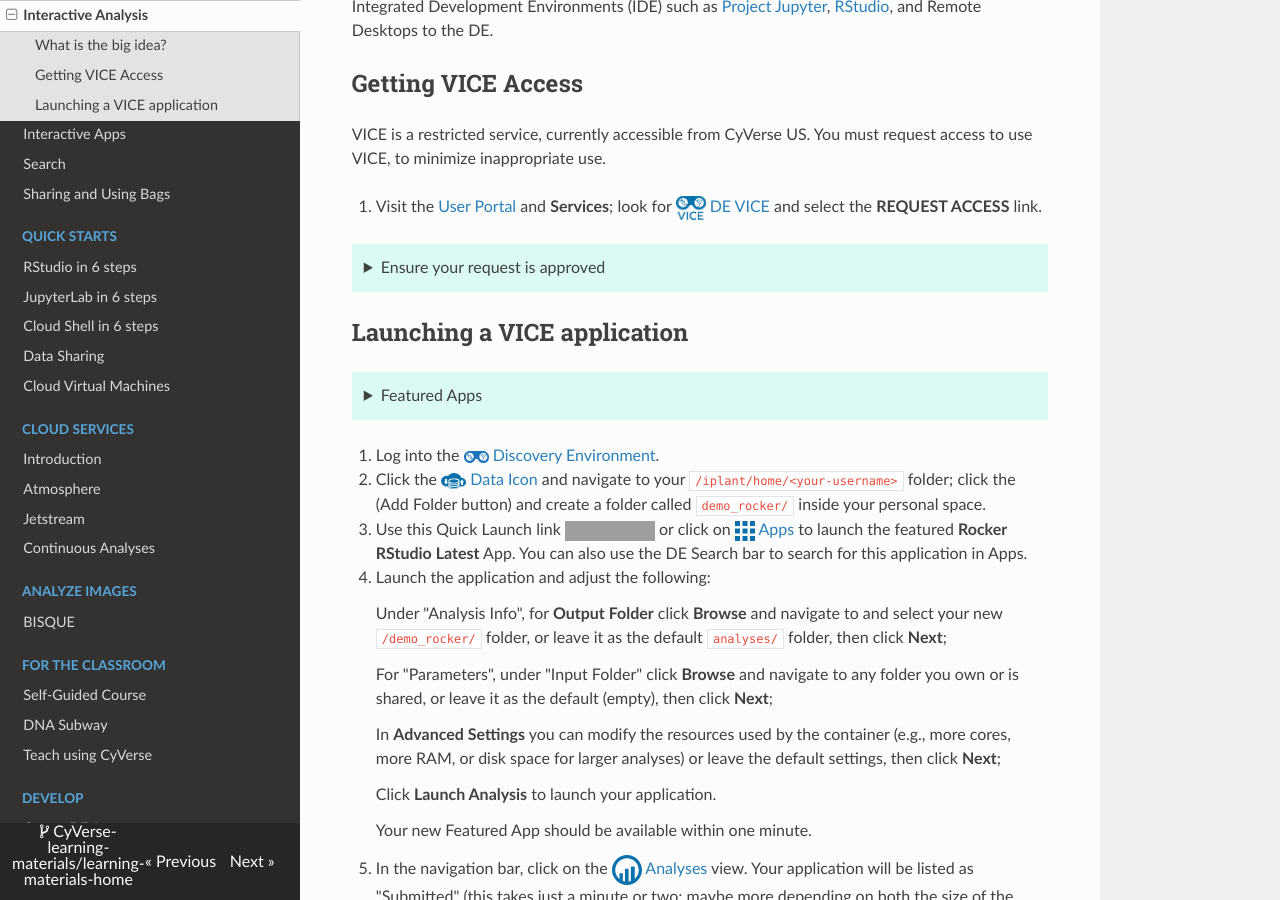
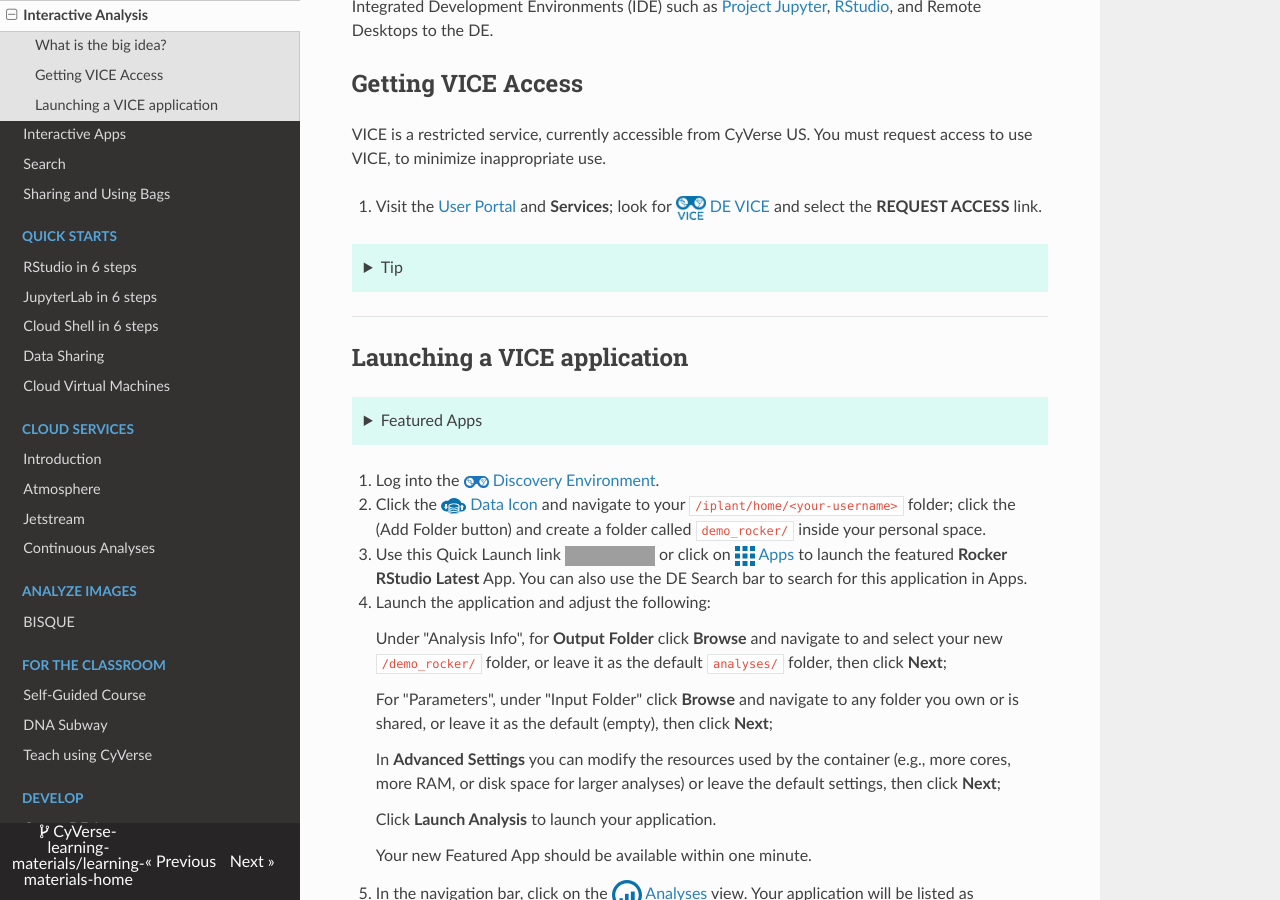
Before and after one commit to CyVerse-learning-materials/learning-materials-home, an MkDocs documentation site: the page built from docs/vice/about.md, in a window 1280 px wide and 900 px high, scrolled down 437 px. Built offline with MkDocs 1.6.1, drawn with Linux system fonts in a browser that asks for light colours; nearby versions of some CDN libraries; a script that is not in the unit is left out; grey boxes are pictures that could not be loaded.

Commit message:
Fix Tip formatting

```diff
--- a/docs/vice/about.md
+++ b/docs/vice/about.md
@@ -21,11 +21,13 @@
 
 1.  Visit the [User Portal](https://user.cyverse.org/services){target=_blank} and **Services**; look for [![][vice]{width=30}](https://user.cyverse.org/services){target=_blank} [DE VICE](https://user.cyverse.org/services){target=_blank} and select the **REQUEST ACCESS** link.
 
-??? tip "Ensure your request is approved"
+??? Tip
 
-    To get access to VICE, ensure that your CyVerse account is associated with a valid email address from an organization, an educational institution, or a government; e.g., an email ending with `.org`, `.edu`, or `.gov`.
+    **Ensure your request can be approved**
+    To get access to VICE, your CyVerse account must be associated with a valid email address from an organization, an educational institution, or a government; e.g., an email ending with `.org`, `.edu`, or `.gov`.  We do not grant VICE access to commercial email addresses, e.g., `@gmail.com`, `@yahoo.com`, `@msn.com`, etc.
 
-    We do not grant VICE access to commercial email addresses, e.g., `@gmail.com`, `@yahoo.com`, `@msn.com`, etc.
+-----------------------------------------------------------------------
+
 
 ## Launching a VICE application
 
```
